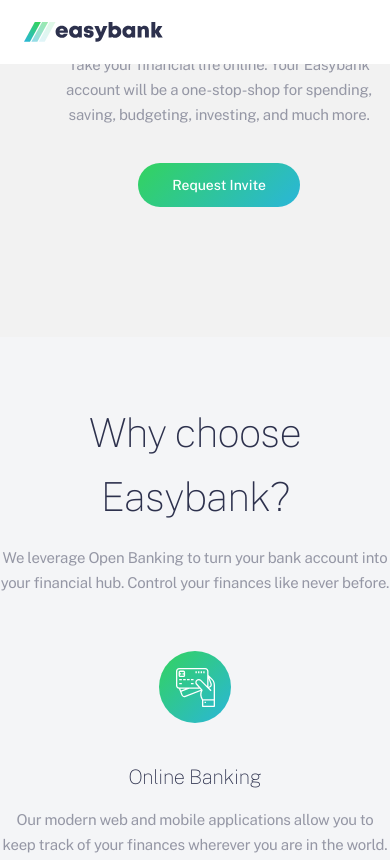
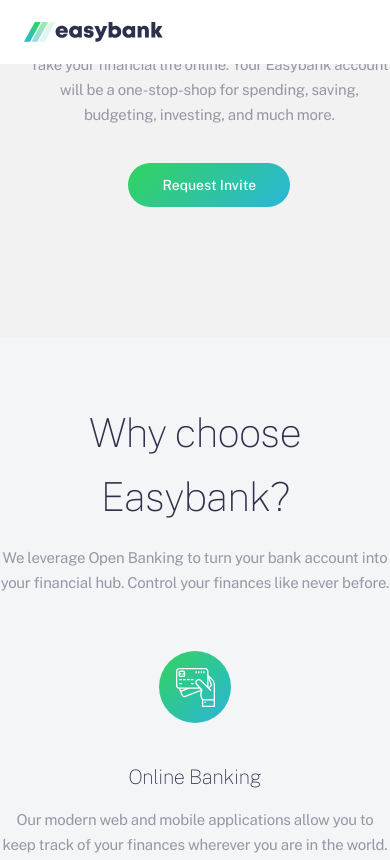
Before and after one commit to JAHONGIR95/practice_projects, a plain HTML site: page easy_bank/index.html in a window 390 px wide. Shown: the top 860 px of the page. Drawn offline with Linux system fonts and the light colour scheme.

Commit message:
worked on responsive design

```diff
--- a/easy_bank/css/style.css
+++ b/easy_bank/css/style.css
@@ -493,10 +493,11 @@ footer{
         background: #F2F2F2;
         display: flex;
         flex-direction: column;
+        overflow: hidden;
     }
 
     .hero_left{
-        width: 100%;
+        width: 95%;
         position: relative;
         top: -130px;
         padding: 0;
@@ -504,6 +505,11 @@ footer{
         flex-direction: column;
         align-items: center;
         justify-content: center;
+        overflow: hidden;
+    }
+
+    .hero_inner{
+        display: block;
     }
 
     .hero_title{
@@ -516,7 +522,7 @@ footer{
     }
 
     .hero_text{
-        width: 90%;
+        /* width: 90%; */
         font-style: normal;
         font-weight: normal;
         font-size: 15px;
```
